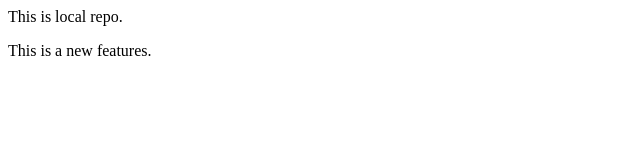
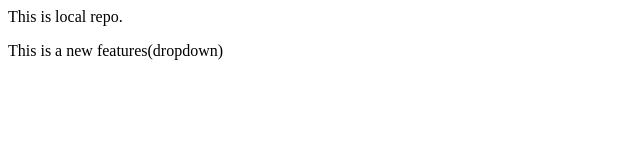
Before and after one commit to Anand9340/Localrepo, a plain HTML site: page index.html in a window 1280 px wide. Shown: the full height of the page, 0-640 px from the left. Drawn offline with Linux system fonts and the light colour scheme.

```diff
--- a/index.html
+++ b/index.html
@@ -1,2 +1,2 @@
 <p>This is local repo.</p>
-<p>This is a new features.</p>
+<p>This is a new features(dropdown)</p>
```
